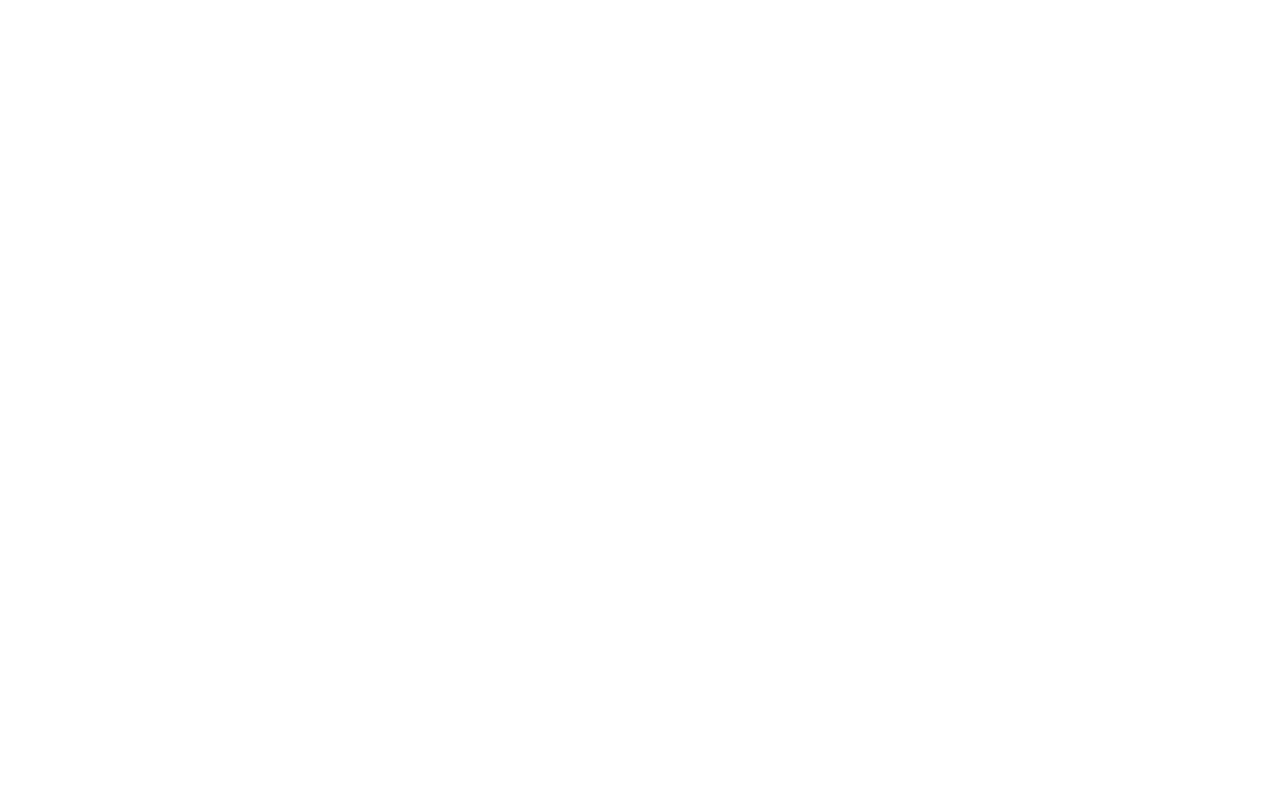
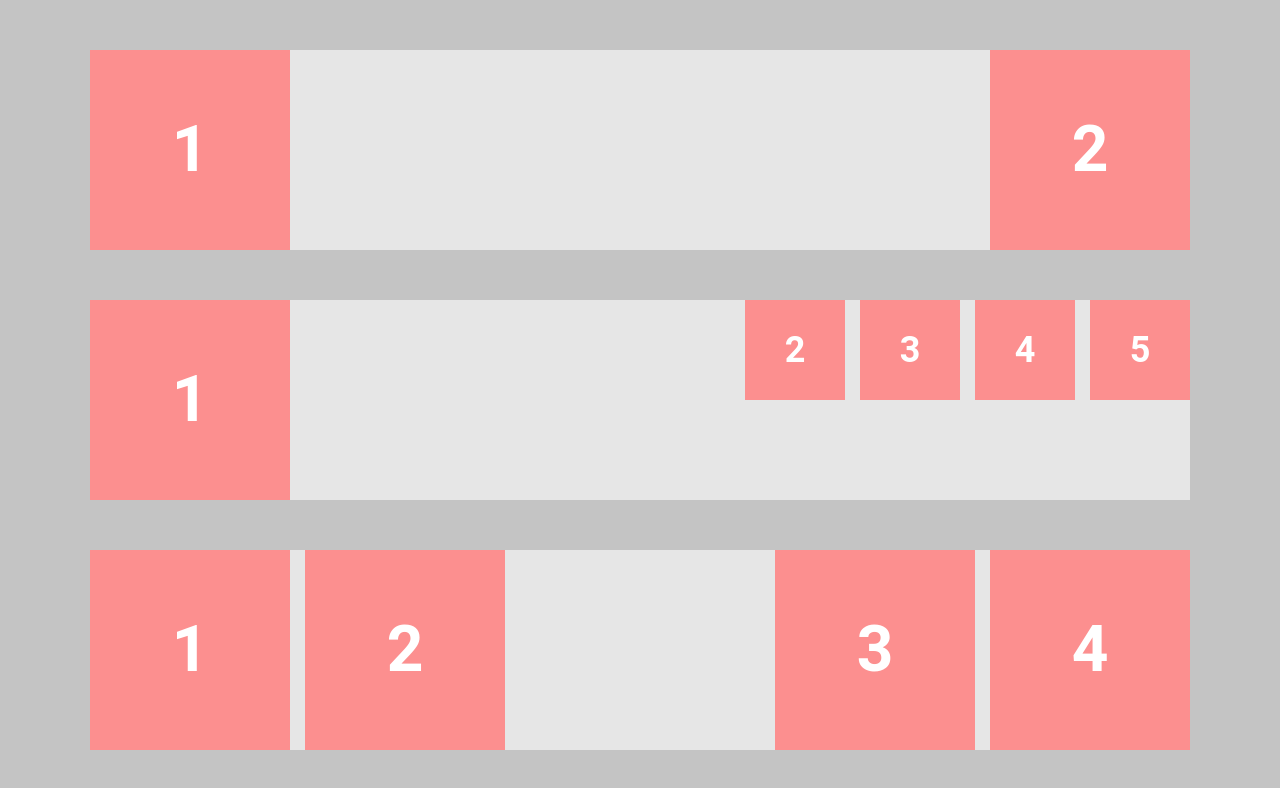
Before and after one commit to VladHrabuk/FrontEnd-Basic, a plain HTML site: page index.html in a window 1280 px wide. Drawn offline with Linux system fonts and the light colour scheme.

Commit message:
add Homework6

```diff
--- a/fonts/font.css
+++ b/fonts/font.css
@@ -1,11 +1,3 @@
-@font-face {
-  font-family: "Roboto-Bold";
-  src: url("Roboto-Bold.woff2") format("woff2"),
-    url("Roboto-Bold.woff") format("woff");
-  font-weight: 400;
-  font-style: normal;
-}
-
 @font-face {
   font-family: "Roboto-Regular";
   src: url("Roboto-Regular.woff2") format("woff2"),
--- a/index.html
+++ b/index.html
@@ -1,20 +1,43 @@
 <!DOCTYPE html>
-<html lang="uk">
+<html lang="en">
 
 <head>
     <meta charset="UTF-8">
     <meta http-equiv="X-UA-Compatible" content="IE=edge">
     <meta name="viewport" content="width=device-width, initial-scale=1.0">
-    <title>Homeworks</title>
+    <title>Float</title>
     <link rel="stylesheet" href="./fonts/font.css">
     <link rel="stylesheet" href="./styles/style.css">
 </head>
 
 <body>
-    <main>
-        <div class="container">
+    <!-- Розміри головного блоку та всіх елементів відповідають макету у Figma -->
+    <div class="container">
+        <div class="rectangle">
+            <span class="square">1</span>
+            <span class="squareRight">2</span>
+            <span class="clearfix"></span>
         </div>
-    </main>
+
+        <div class="rectangle">
+            <span class="square">1</span>
+            <span class="squareSmall">2</span>
+            <span class="squareSmall">3</span>
+            <span class="squareSmall">4</span>
+            <span class="squareSmall">5</span>
+            <span class="clearfix"></span>
+        </div>
+
+        <div class="rectangle">
+            <span class="square position1">1</span>
+            <span class="square position1">2</span>
+            <div class="length">
+                <span class="square position2">3</span>
+                <span class="square position2">4</span>
+                <span class="clearfix"></span>
+            </div>
+        </div>
+    </div>
 </body>
 
 </html>
--- a/styles/style.css
+++ b/styles/style.css
@@ -3,25 +3,32 @@
   padding: 0;
 }
 
-img {
-  max-width: 100%;
+html {
+  font-family: "Roboto", sans-serif;
+  font-size: 64px;
+  font-weight: 700;
+  line-height: 1.7;
+  color: #ffffff;
+  text-align: center;
+  line-height: 200px;
+}
+
+body {
+  background-color: #c4c4c4;
 }
 
 .container {
   width: 100%;
-  max-width: 1140px;
+  max-width: 1100px;
+  max-height: 800px;
   margin-left: auto;
   margin-right: auto;
-  padding-left: 15px;
-  padding-right: 15px;
 }
 
-html {
-  font-family: "Roboto", sans-serif;
-  font-size: 16px;
-  font-weight: 400;
-  line-height: 1.7;
-  color: #151515;
+.rectangle {
+  background: #e6e6e6;
+  margin-top: 50px;
+  margin-bottom: 50px;
 }
 
 .clearfix {
@@ -29,12 +36,40 @@ html {
   clear: both;
 }
 
-.floatLeft {
+.square {
+  width: 200px;
+  height: 200px;
+  background-color: #fc8f8f;
   float: left;
-  margin-right: 1rem;
+  margin-right: 440px;
 }
 
-.floatRight {
+.squareRight {
+  width: 200px;
+  height: 200px;
+  background-color: #fc8f8f;
   float: right;
-  margin-left: 1rem;
 }
+
+.squareSmall {
+  width: 100px;
+  height: 100px;
+  background-color: #fc8f8f;
+  float: left;
+  margin-left: 15px;
+  font-size: 36px;
+  line-height: 100px;
+}
+
+.position1 {
+  margin-right: 15px;
+}
+
+.length {
+  margin-left: 670px;
+}
+
+.position2 {
+  margin-right: 0;
+  margin-left: 15px;
+}
```
Also changed, not shown: fonts/Roboto-Regular.woff (deleted), fonts/Roboto-Regular.woff2 (deleted).
